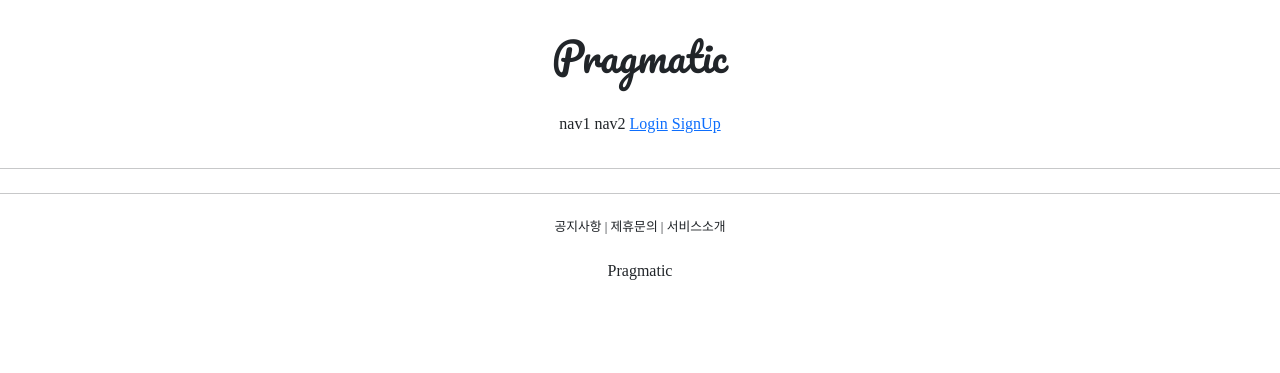
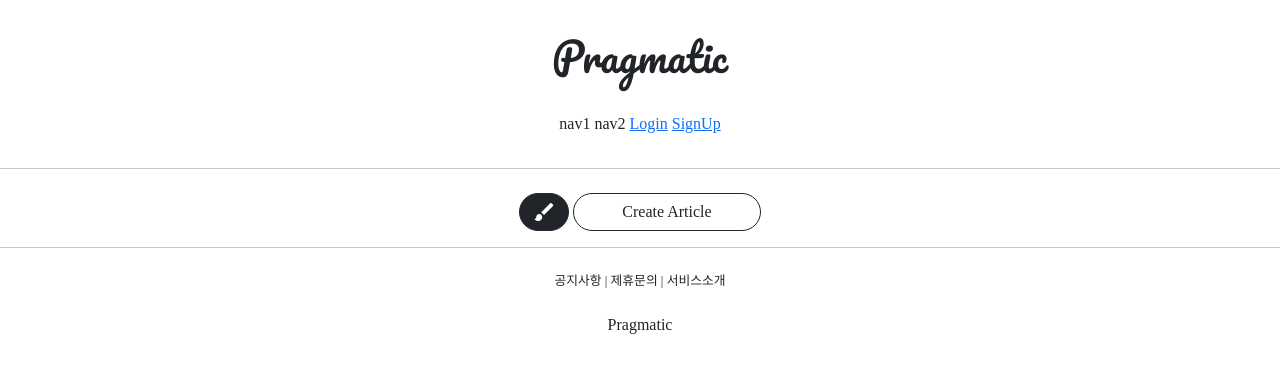
Before and after one commit to tmdgy6232/gis_1, a Django app: page /articles/list/ in a window 1280 px wide. Shown: the top 373 px of the page. Run offline with Django 3.2, Linux system fonts and the light colour scheme; data that the repository does not hold is empty; parts of the project's set-up code (start-up, migrations or seed data) failed here and were passed over; some web fonts are replaced.

Commit message:
8/5 article List.html  add button by Create Article

```diff
--- a/articleapp/templates/articleapp/list.html
+++ b/articleapp/templates/articleapp/list.html
@@ -33,4 +33,12 @@
 <script src="{% static 'js/magicgrid.js' %}">
 
 </script>
+<div class="text-center">
+    <a href="{% url 'articleapp:create' %}" class="btn btn-dark rounded-pill material-icons">
+        brush
+    </a>
+    <a href="{% url 'articleapp:create' %}" class="btn btn-outline-dark rounded-pill px-5">
+        Create Article
+    </a>
+</div>
 {% endblock %}
```
